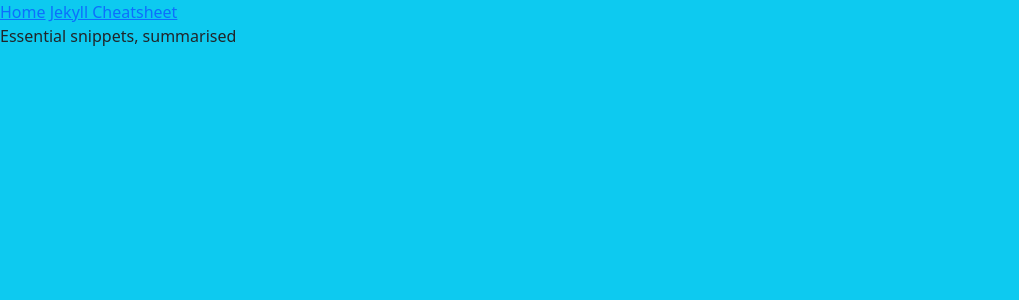
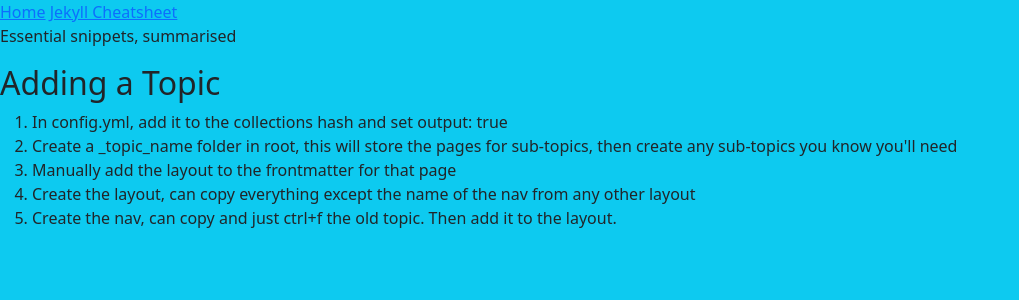
Before and after one commit to Brett-Tanner/Brett-Tanner.github.io, a Jekyll site: the page built from _jekyll/cheatsheet.html, in a window 1280 px wide. Shown: the top 300 px of the page, without its empty margins (0-1019 px from the left). Built offline with Jekyll 4.4.1, drawn with Linux system fonts in a browser that asks for light colours.

Commit message:
Add instructions for adding topics

```diff
--- a/_jekyll/cheatsheet.html
+++ b/_jekyll/cheatsheet.html
@@ -4,3 +4,22 @@ layout: jekyll
 ---
 
 <p>Essential snippets, summarised</p>
+
+<h2>Adding a Topic</h2>
+
+<ol>
+  <li>In config.yml, add it to the collections hash and set output: true</li>
+  <li>
+    Create a _topic_name folder in root, this will store the pages for
+    sub-topics, then create any sub-topics you know you'll need
+  </li>
+  <li>Manually add the layout to the frontmatter for that page</li>
+  <li>
+    Create the layout, can copy everything except the name of the nav from any
+    other layout
+  </li>
+  <li>
+    Create the nav, can copy and just ctrl+f the old topic. Then add it to the
+    layout.
+  </li>
+</ol>
```
